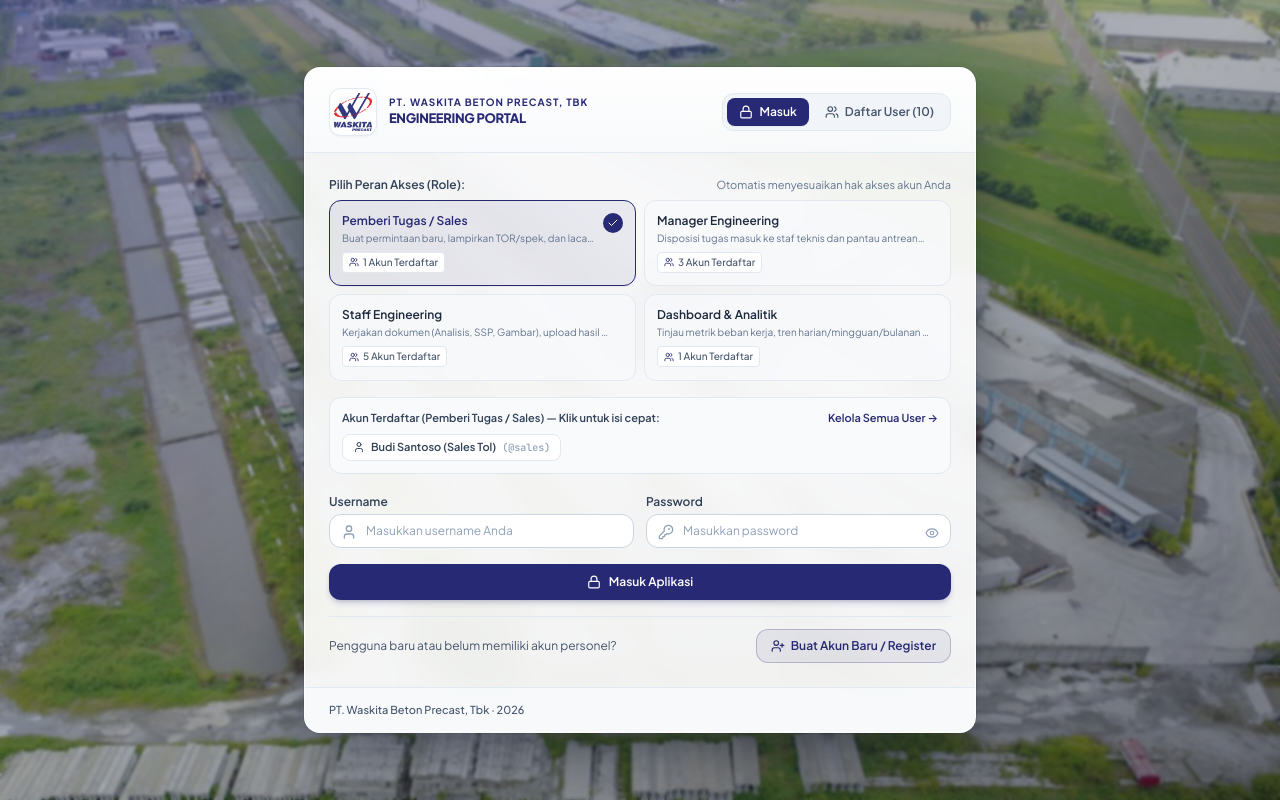
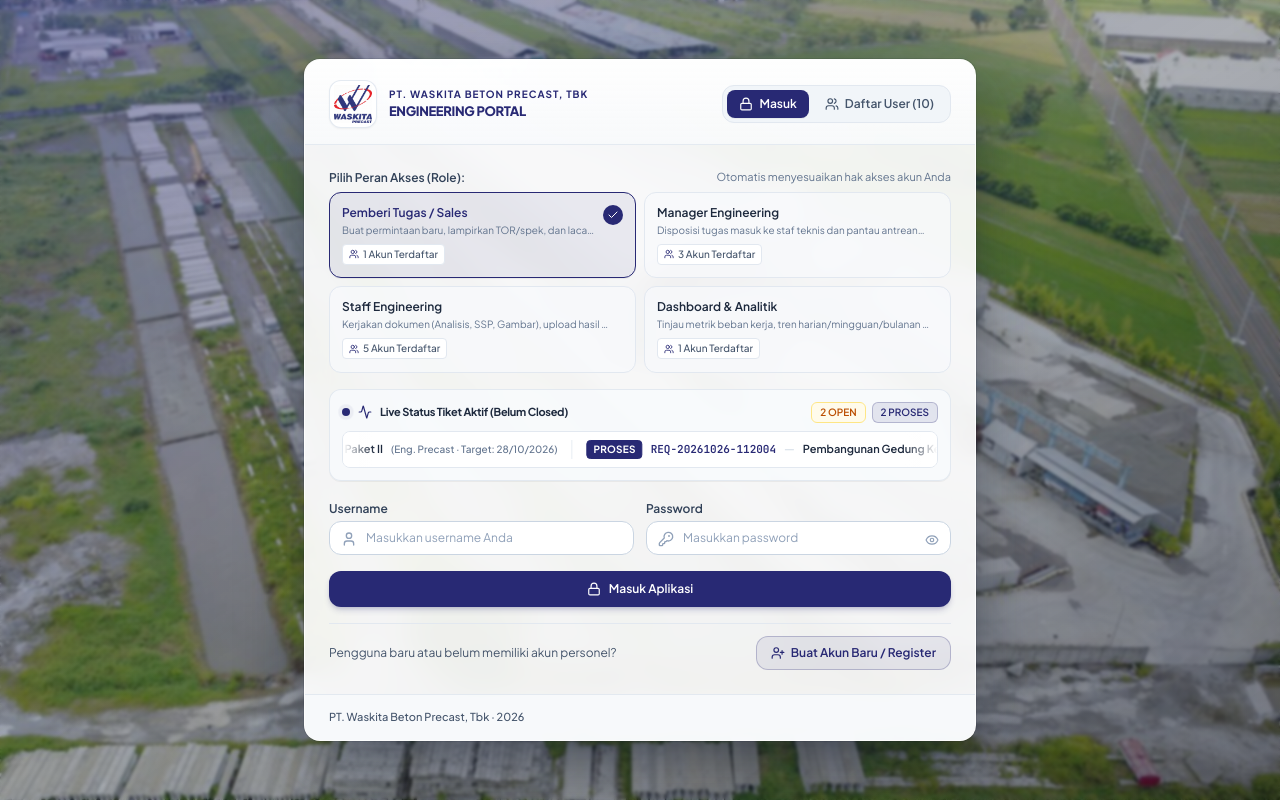
Before and after one commit to Angniecoy/monitoring_permintaan_data, a React (Vite) app: page / in a window 1280 px wide. Built offline with nearby package versions, Linux system fonts and the light colour scheme.

Commit message:
feat: add ticket summary logic to LoginModal
Pass tickets to LoginModal and implement helper functions to calculate active ticket counts for status monitoring. Added ticker animation styles for future UI integration.

```diff
--- a/src/App.tsx
+++ b/src/App.tsx
@@ -183,6 +183,7 @@ export default function App() {
         <LoginModal
           isOpen={true}
           users={users}
+          tickets={tickets}
           onLoginSuccess={handleLoginSuccess}
           onRegisterUser={handleRegisterUser}
           onUpdateUser={handleUpdateUser}
@@ -338,6 +339,7 @@ export default function App() {
         key={loginModalInitialTab + String(isLoginModalOpen)}
         isOpen={isLoginModalOpen}
         users={users}
+        tickets={tickets}
         onLoginSuccess={handleLoginSuccess}
         onRegisterUser={handleRegisterUser}
         onUpdateUser={handleUpdateUser}
--- a/src/components/LoginModal.tsx
+++ b/src/components/LoginModal.tsx
@@ -1,15 +1,16 @@
 import React, { useState } from 'react';
 import {
   Lock, User, KeyRound, AlertCircle, Eye, EyeOff, Check,
-  UserPlus, Users, Trash2, Edit3, Search, ShieldCheck,
-  Building2, Phone, RotateCcw, ArrowRight, CheckCircle2, X, LogIn
+  UserPlus, Users, Trash2, Edit3, Search,
+  Phone, RotateCcw, ArrowRight, CheckCircle2, X, LogIn, Activity
 } from 'lucide-react';
-import { DepartmentName, UserAccount, UserRole, UserSession } from '../types';
-import { ROLE_LABELS, cleanWhatsAppNumber } from '../data/mockData';
+import { DepartmentName, Ticket, UserAccount, UserRole, UserSession } from '../types';
+import { ROLE_LABELS, cleanWhatsAppNumber, getStoredTickets } from '../data/mockData';
 
 interface LoginModalProps {
   isOpen: boolean;
   users: UserAccount[];
+  tickets?: Ticket[];
   onLoginSuccess: (session: UserSession) => void;
   onRegisterUser: (newUser: Omit<UserAccount, 'id' | 'createdAt'>) => UserAccount;
   onUpdateUser: (updatedUser: UserAccount) => void;
@@ -23,6 +24,7 @@ interface LoginModalProps {
 export const LoginModal: React.FC<LoginModalProps> = ({
   isOpen,
   users,
+  tickets,
   onLoginSuccess,
   onRegisterUser,
   onUpdateUser,
@@ -303,7 +305,12 @@ export const LoginModal: React.FC<LoginModalProps> = ({
     return matchesRole && matchesQuery;
   });
 
-  const usersForSelectedRole = users.filter(u => u.role === selectedRole);
+  const allTickets = tickets || getStoredTickets();
+  const activeTickets = allTickets.filter(
+    t => t.Status_Pengerjaan === 'OPEN' || t.Status_Pengerjaan === 'PROSES'
+  );
+  const openTicketsCount = activeTickets.filter(t => t.Status_Pengerjaan === 'OPEN').length;
+  const prosesTicketsCount = activeTickets.filter(t => t.Status_Pengerjaan === 'PROSES').length;
 
   return (
     <div
@@ -459,50 +466,73 @@ export const LoginModal: React.FC<LoginModalProps> = ({
                 </div>
               </div>
 
-              {/* Quick Registered Account Picker for Selected Role */}
-              {usersForSelectedRole.length > 0 && (
-                <div className="p-3 rounded-xl bg-slate-50 border border-slate-200 space-y-2">
-                  <div className="flex items-center justify-between">
-                    <span className="text-[11px] font-semibold text-slate-700">
-                      Akun Terdaftar ({roleConfigs.find(r => r.id === selectedRole)?.shortTitle}) — Klik untuk isi cepat:
+              {/* Horizontal Running Ticker / Marquee for Active Tickets (OPEN & PROSES) */}
+              <div className="p-3 rounded-xl bg-slate-50/95 border border-slate-200/90 space-y-2 shadow-2xs">
+                <div className="flex items-center justify-between gap-2">
+                  <div className="flex items-center gap-2">
+                    <span className="relative flex h-2 w-2">
+                      <span className="animate-ping absolute inline-flex h-full w-full rounded-full bg-[#282974] opacity-75"></span>
+                      <span className="relative inline-flex rounded-full h-2 w-2 bg-[#282974]"></span>
                     </span>
-                    <button
-                      type="button"
-                      onClick={() => setActiveTab('manage')}
-                      className="text-[11px] font-semibold text-[#282974] hover:text-[#1e1f5a]"
+                    <Activity className="w-3.5 h-3.5 text-[#282974]" />
+                    <span className="text-[11px] font-bold text-slate-800 tracking-tight">
+                      Live Status Tiket Aktif (Belum Closed)
+                    </span>
+                  </div>
+                  <div className="flex items-center gap-1.5 text-[10px] font-semibold">
+                    <span className="px-2 py-0.5 rounded-md bg-amber-50 text-amber-700 border border-amber-200">
+                      {openTicketsCount} OPEN
+                    </span>
+                    <span className="px-2 py-0.5 rounded-md bg-[#282974]/10 text-[#282974] border border-[#282974]/25">
+                      {prosesTicketsCount} PROSES
+                    </span>
+                  </div>
+                </div>
+
+                {activeTickets.length > 0 ? (
+                  <div className="relative overflow-hidden rounded-lg bg-white border border-slate-200 py-2">
+                    {/* Edge gradient masks for smooth visual entry & exit */}
+                    <div className="pointer-events-none absolute inset-y-0 left-0 w-8 bg-gradient-to-r from-white to-transparent z-10" />
+                    <div className="pointer-events-none absolute inset-y-0 right-0 w-8 bg-gradient-to-l from-white to-transparent z-10" />
+
+                    <div className="animate-ticker-marquee items-center">
+                      {[...activeTickets, ...activeTickets].map((t, idx) => {
+                        const isOpen = t.Status_Pengerjaan === 'OPEN';
+                        return (
+                          <div
+                            key={`${t.ID_Tiket}-${idx}`}
+                            className="inline-flex items-center gap-2 px-3.5 border-r border-slate-200/80 whitespace-nowrap text-xs"
                           >
-                      Kelola Semua User →
-                    </button>
-                  </div>
-                  <div className="flex flex-wrap gap-1.5">
-                    {usersForSelectedRole.map(u => {
-                      const isCurrentUsername = username.toLowerCase() === u.username.toLowerCase();
-                      return (
-                        <button
-                          key={u.id}
-                          type="button"
-                          onClick={() => {
-                            setUsername(u.username);
-                            setPassword(u.password);
-                            setErrorMsg('');
-                          }}
-                          className={`px-2.5 py-1 rounded-lg text-[11px] font-medium border transition-all flex items-center gap-1.5 ${
-                            isCurrentUsername
-                              ? 'bg-[#282974] text-white border-[#282974] shadow-2xs'
-                              : 'bg-white text-slate-700 border-slate-200 hover:border-[#282974]/50 hover:bg-[#282974]/5'
+                            <span
+                              className={`px-1.5 py-0.5 rounded text-[10px] font-bold uppercase tracking-wide border ${
+                                isOpen
+                                  ? 'bg-amber-50 text-amber-700 border-amber-200'
+                                  : 'bg-[#282974] text-white border-[#282974]'
                               }`}
                             >
-                          <User className="w-3 h-3 shrink-0" />
-                          <span className="font-semibold">{u.fullName}</span>
-                          <span className={`text-[10px] font-mono ${isCurrentUsername ? 'text-white/80' : 'text-slate-400'}`}>
-                            (@{u.username})
+                              {t.Status_Pengerjaan}
                             </span>
-                        </button>
+                            <span className="font-mono font-bold text-[#282974] text-[11px]">
+                              {t.ID_Tiket}
+                            </span>
+                            <span className="text-slate-300">—</span>
+                            <span className="font-semibold text-slate-800 text-[11px]">
+                              {t.Proyek}
+                            </span>
+                            <span className="text-[10px] text-slate-500 font-medium">
+                              ({t.Departemen_Tujuan.replace('Engineering ', 'Eng. ')} · Target: {t.Target_Selesai})
+                            </span>
+                          </div>
                         );
                       })}
                     </div>
                   </div>
+                ) : (
+                  <div className="py-2 px-3 rounded-lg bg-white border border-slate-200 text-center text-[11px] text-emerald-700 font-medium">
+                    Seluruh tiket saat ini telah berstatus CLOSED (Selesai).
+                  </div>
                 )}
+              </div>
 
               {/* Username & Password Inputs */}
               <div className="grid grid-cols-1 sm:grid-cols-2 gap-3 pt-1">
--- a/src/index.css
+++ b/src/index.css
@@ -67,3 +67,22 @@ body {
 ::-webkit-scrollbar-thumb:hover {
   background: #94a3b8;
 }
+
+@keyframes ticker-marquee {
+  0% {
+    transform: translateX(0%);
+  }
+  100% {
+    transform: translateX(-50%);
+  }
+}
+
+.animate-ticker-marquee {
+  display: flex;
+  width: max-content;
+  animation: ticker-marquee 30s linear infinite;
+}
+
+.animate-ticker-marquee:hover {
+  animation-play-state: paused;
+}
```
Lines whose indentation alone changed are shown as unchanged.
